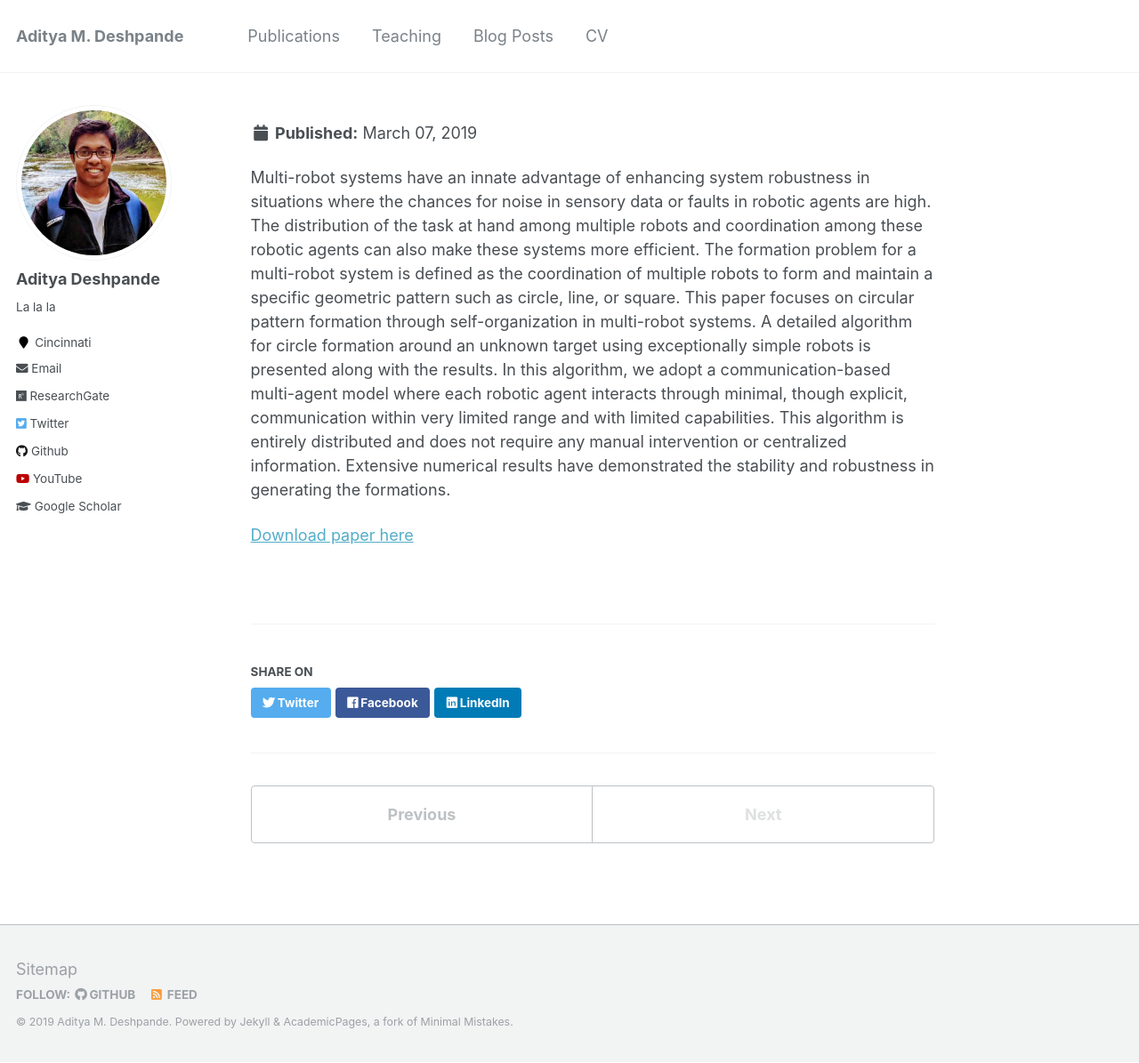
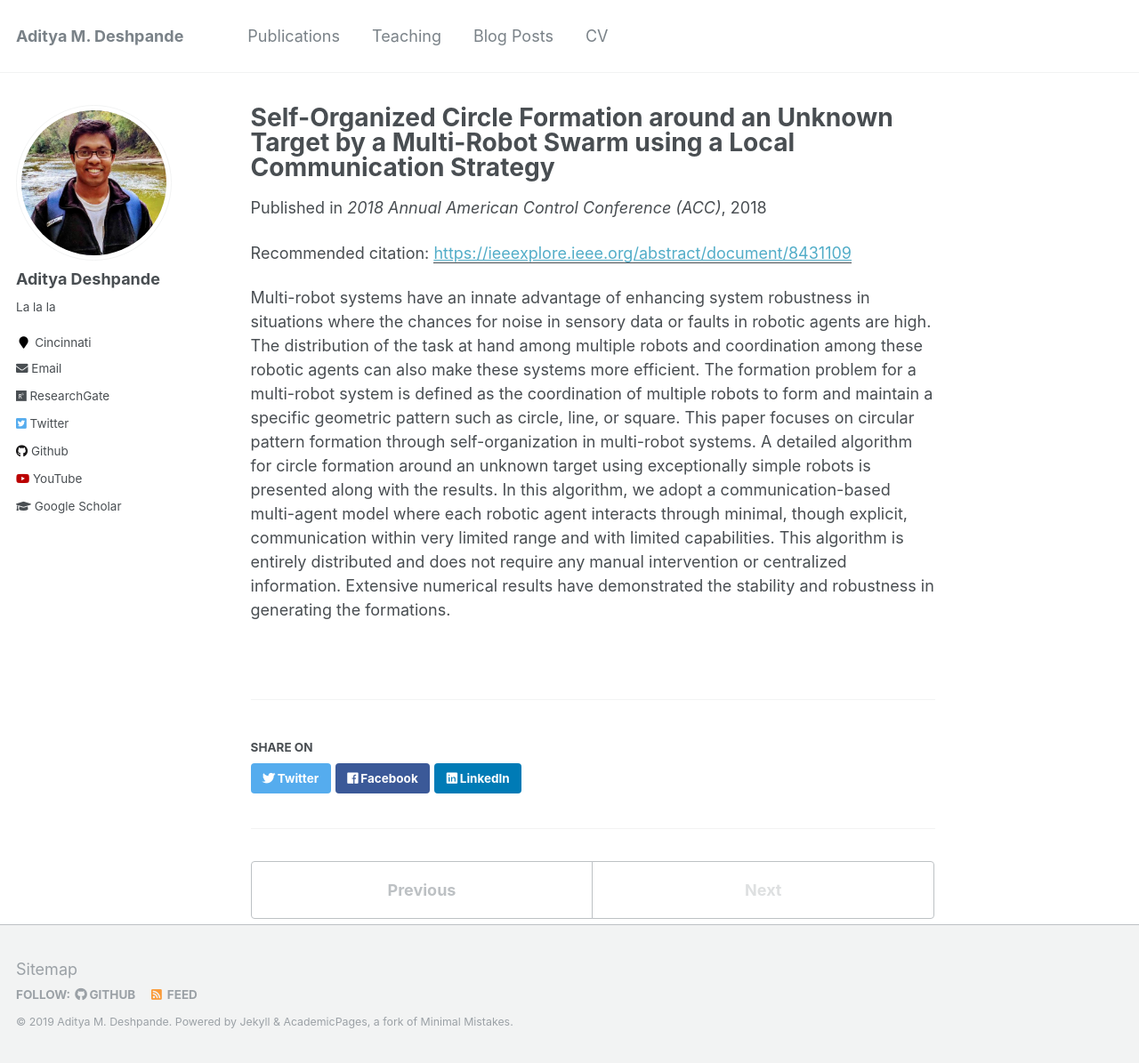
Before and after one commit to adipandas/adipandas.github.io, a Jekyll site: the page built from _publications/2018-06-27-self-organized.md, in a window 1280 px wide and 1195 px high. Shown: the whole window at 89% size. Built offline with Jekyll 4.4.1, drawn with Linux system fonts in a browser that asks for light colours.

Commit message:
Update 2018-06-27-self-organized.md

```diff
--- a/_publications/2018-06-27-self-organized.md
+++ b/_publications/2018-06-27-self-organized.md
@@ -1,16 +1,15 @@
 ---
 title: "Self-Organized Circle Formation around an Unknown Target by a Multi-Robot Swarm using a Local Communication Strategy"
 collection: IEEE
-permalink: <!--/publication/2015-10-01-paper-title-number-3 -->
-excerpt: <!--'This paper is about the number 3. The number 4 is left for future work.'-->
+permalink:
+excerpt:
 date: 2018-06-27
 venue: '2018 Annual American Control Conference (ACC)'
-paperurl: 'http://academicpages.github.io/files/paper3.pdf'
-<!-- citation: 'Your Name, You. (2015). &quot;Paper Title Number 3.&quot; <i>Journal 1</i>. 1(3).'-->
+paperurl: 'https://ieeexplore.ieee.org/abstract/document/8431109'
+citation: <!--'Your Name, You. (2015). &quot;Paper Title Number 3.&quot; <i>Journal 1</i>. 1(3).'-->
 ---
 
 Multi-robot systems have an innate advantage of enhancing system robustness in situations where the chances for noise in sensory data or faults in robotic agents are high. The distribution of the task at hand among multiple robots and coordination among these robotic agents can also make these systems more efficient. The formation problem for a multi-robot system is defined as the coordination of multiple robots to form and maintain a specific geometric pattern such as circle, line, or square. This paper focuses on circular pattern formation through self-organization in multi-robot systems. A detailed algorithm for circle formation around an unknown target using exceptionally simple robots is presented along with the results. In this algorithm, we adopt a communication-based multi-agent model where each robotic agent interacts through minimal, though explicit, communication within very limited range and with limited capabilities. This algorithm is entirely distributed and does not require any manual intervention or centralized information. Extensive numerical results have demonstrated the stability and robustness in generating the formations.
 
-[Download paper here](https://ieeexplore.ieee.org/abstract/document/8431109)
-
+<!--[Download paper here](https://ieeexplore.ieee.org/abstract/document/8431109)-->
 <!-- Recommended citation: Your Name, You. (2015). "Paper Title Number 3." <i>Journal 1</i>. 1(3).-->
```
